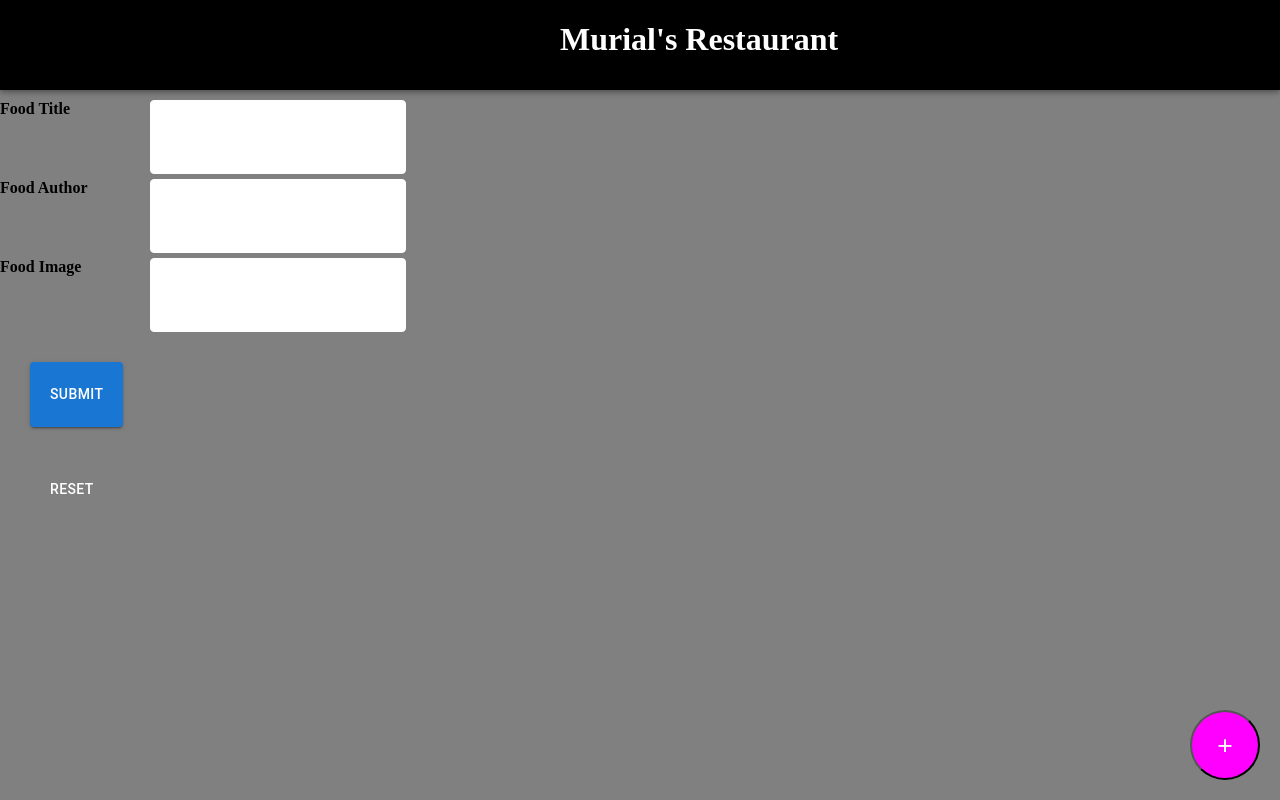
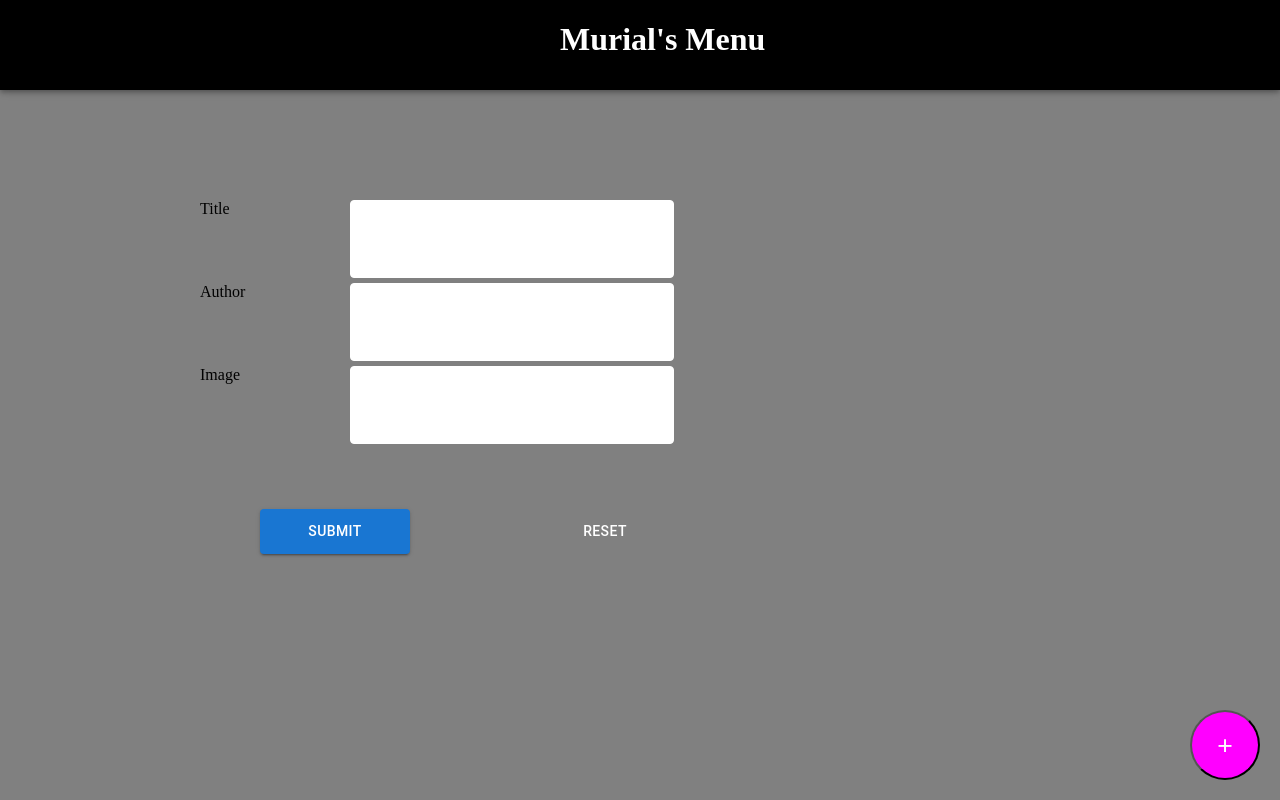
Before and after one commit to twentymurial33/murials_menu, a React (Create React App) app in the folder client/: page /add in a window 1280 px wide. Built offline with nearby package versions, Linux system fonts and the light colour scheme.

Commit message:
design updates

```diff
--- a/client/src/components/Header.js
+++ b/client/src/components/Header.js
@@ -7,7 +7,7 @@ function Header() {
     <AppBar style={{ height: "90px", backgroundColor: "black" }}>
       <Container maxWidth="xl">
         <h1 className="u-text--center">
-          <a href="/">Murial's Restaurant</a>
+          <a href="/">Murial's Menu</a>
         </h1>
         <div
           style={{
--- a/client/src/index.css
+++ b/client/src/index.css
@@ -25,13 +25,12 @@ color:black;
   cursor: pointer;
 }
 .boxMenu {
-  color: white;
-  background: black;
-  width: 720px;
+  color: black;
+  background: #eeeee4;
+  width: 520px;
+
 }
 
- /* a {
-    color: black;
-    text-decoration: none;
+.form{
 
-  } */
+}
--- a/client/src/pages/AddFood.js
+++ b/client/src/pages/AddFood.js
@@ -1,6 +1,7 @@
 import React, { useState, useEffect } from "react";
 import { useMutation } from "react-query";
 import Button from "@mui/material/Button";
+import Card from "@mui/material/Card";
 import Layout from "../components/Layout";
 import styled from "styled-components";
 import "../index.css";
@@ -60,57 +61,55 @@ function AddFood() {
       <Layout />
       <Form onSubmit={handleSubmit((data) => handleForm(data))}>
         <div>
-          <label>Food Title</label>
+          <label>Title</label>
           <input type="text" {...register("title")} />
         </div>
         <div>
-          <label>Food Author</label>
+          <label>Author</label>
           <input type="text" {...register("author")} />
         </div>
         <div>
-          <label>Food Image</label>
+          <label>Image</label>
           <input type="text" {...register("img")} />
         </div>
-
-        <div>
         <Button variant="contained" type="submit">
           Submit
         </Button>
         <Button type="button" onClick={() => reset()}>
           Reset
         </Button>
-        </div>
       </Form>
     </div>
   );
 }
 
 const Form = styled.div`
-  margin-top: 100px;
+  margin-top: 200px;
+  margin-left: 200px;
   input {
     display: block;
     box-sizing: border-box;
-    width: 20%;
+    width: 30%;
     border-radius: 4px;
     border: 1px solid white;
-    padding: 28px 10px;
+    padding: 30px 10px;
     margin-bottom: 5px;
     font-size: 14px;
   }
 
   Button {
-    display: block;
+    display: inline;
     box-sizing: border-box;
     border-radius: 4px;
-    padding: 20px;
+    padding: 10px;
+    width: 150px;
     justify-content: center;
     color: #fff;
-    margin: 30px;
+    margin: 60px;
     cursor: pointer;
   }
   label {
     color: black;
-    font-weight: bold;
     display: block;
     width: 150px;
     float: left;
--- a/client/src/pages/Details.js
+++ b/client/src/pages/Details.js
@@ -77,15 +77,15 @@ function Details() {
       <Layout />
       <Container>
         <ul className="list">
-          <input
+          {/* <input
             className="search"
             placeholder="Search Food Item"
             value={search}
             onChange={handleSetSearch}
-          />
+          /> */}
           {filteredMenuItems.map((data) => {
             return (
-              <div key={data.id} style={{ display: "flex" }}>
+              <div key={data.id} style={{ display: "flex", margin: "20px" }}>
                 <Image src={generateImageURL(data.img)} alt="cloudinary" />
                 <Box
                   className="boxMenu"
@@ -99,14 +99,24 @@ function Details() {
                     },
                   }}
                 >
-                  <h1 style={{ color: "white" }}> {data.title}</h1>
-                  <p>
+                  <h1 style={{ color: "black", textAlign: "center" }}>
+                    {data.title}
+                  </h1>
+                  <p style={{ padding: "30px" }}>
                     Lorem ipsum dolor sit amet, consectetur adipiscing elit, sed
+                    do eiusmod tempor incididunt ut labore et dolore magna
+                    aliqua. Ut enim ad minim veniam, quis nostrud exercitation
+                    ullamco laboris nisi ut aliquip ex ea commodo consequat.
+                    Duis aute irure dolor in reprehenderit in voluptate velit
+                    esse cillum dolore eu fugiat nulla pariatur. Excepteur sint
+                    occaecat cupidatat non proident, sunt in culpa qui officia
+                    deserunt mollit anim id est laborum.
                   </p>{" "}
                   <button
                     className="deleteBtn"
                     variant="outlined"
                     onClick={handleClickOpen}
+                    style={{ color: "white" }}
                   >
                     Delete
                   </button>
@@ -155,7 +165,8 @@ function Details() {
 
 const Container = styled.div`
   display: grid;
-  column-gap: 5px;
+  column-gap: 4px;
+  padding-top: 90px;
 
   input {
     padding: 25px;
@@ -175,6 +186,14 @@ const Container = styled.div`
     justify-content: center;
     border-radius: 4;
     elevation: 3;
+    margin-top: 200px;
+    width: 150px;
+    padding: 15px;
+    margin: 40px;
+  }
+
+  Box {
+    margin-top: 60px;
   }
 `;
 
--- a/client/src/pages/Edit.js
+++ b/client/src/pages/Edit.js
@@ -68,7 +68,7 @@ function Edit() {
           <form onSubmit={FormHandle}>
             <div>
               <h2>{data.data.title}</h2>
-              <label>Food Title</label>
+              <label>Title</label>
               <input
                 type="text"
                 name="title"
@@ -78,7 +78,7 @@ function Edit() {
             </div>
             <div>
               <h2>{data.data.author}</h2>
-              <label>Food Author</label>
+              <label>Author</label>
               <input
                 type="text"
                 name="author"
@@ -88,7 +88,7 @@ function Edit() {
             </div>
             <div>
               <img src={data.data.img} alt="editimage" />
-              <label>Food Image</label>
+              <label>Image</label>
               <input
                 type="text"
                 name="img"
```
Lines whose indentation alone changed are shown as unchanged.
